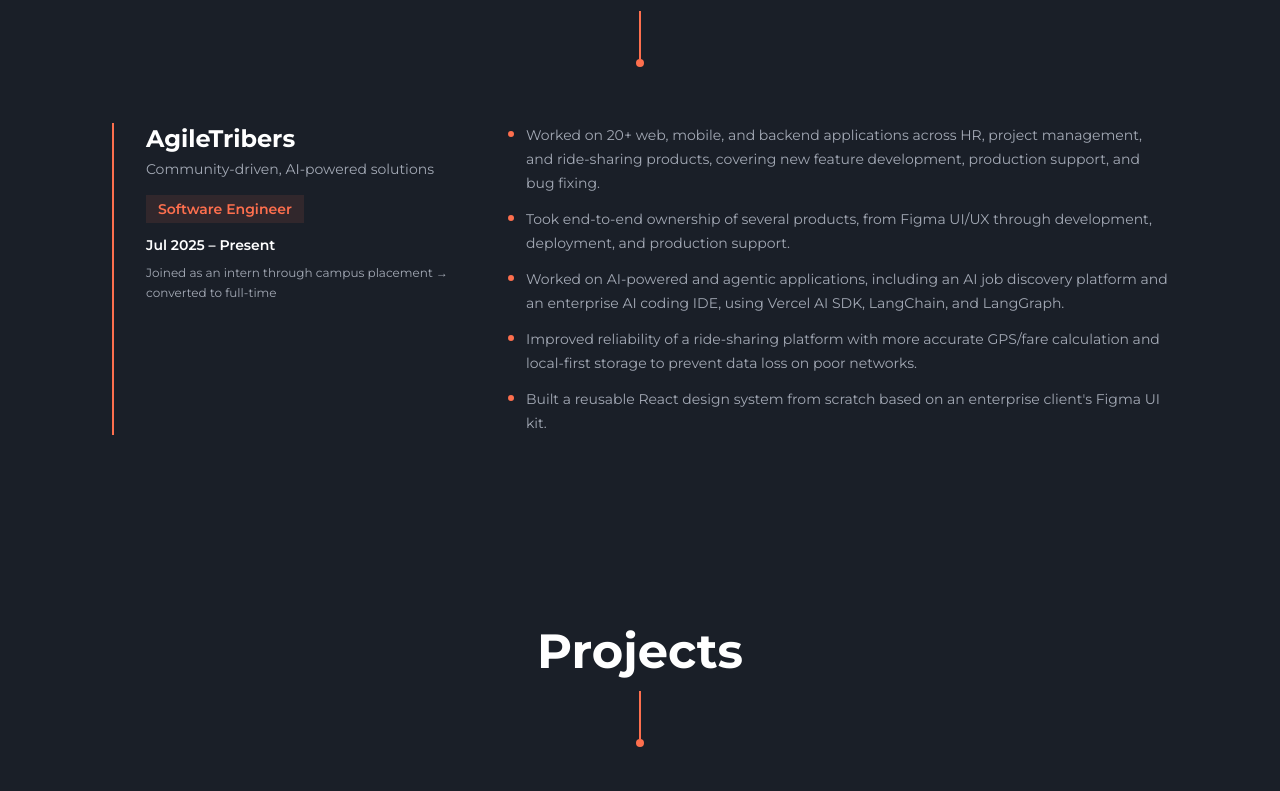
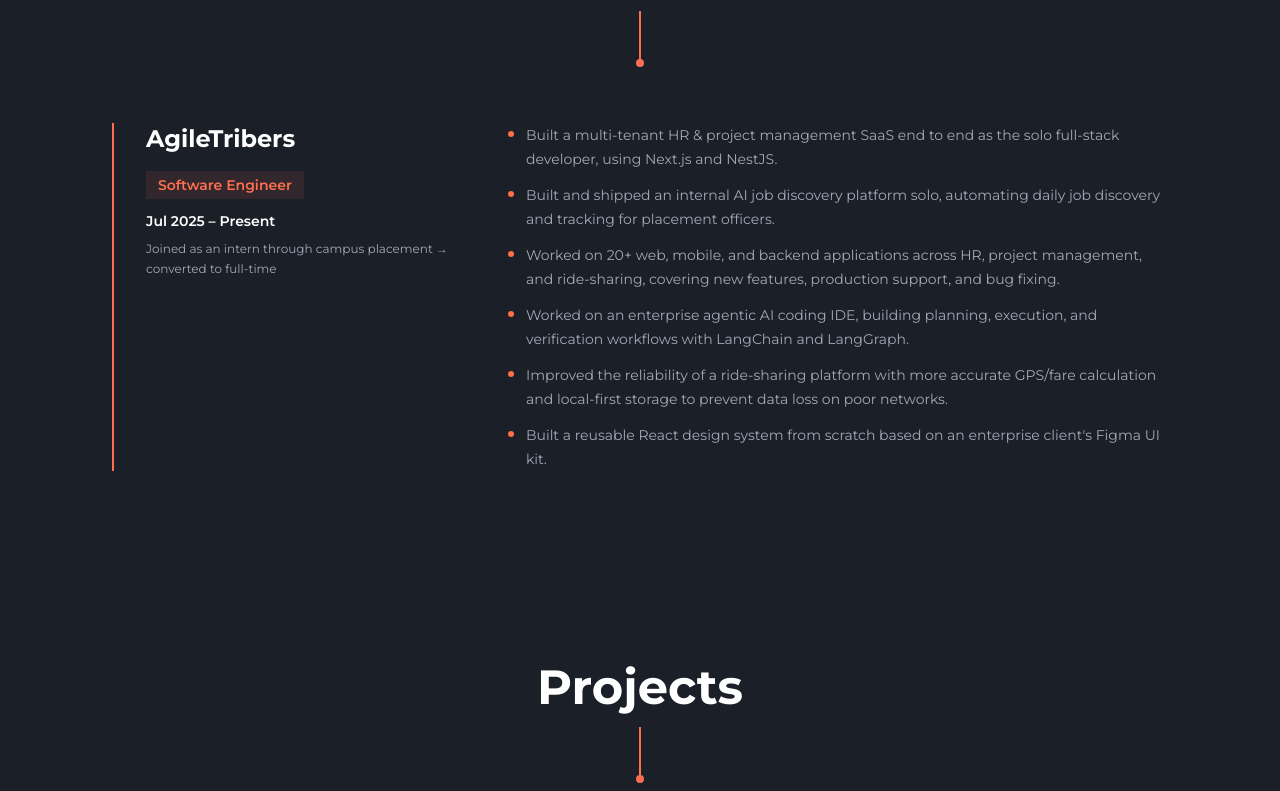
Before and after one commit to SumanAdithan/SumanAdithan.github.io, a Next.js app: page / in a window 1280 px wide. Shown: the part 1409-2200 px from the top of the page. Built offline with nearby package versions, Linux system fonts and the light colour scheme.

Commit message:
fix: experience page

```diff
--- a/src/app/page.tsx
+++ b/src/app/page.tsx
@@ -204,7 +204,6 @@
         <article key={e.company} data-reveal className="grid gap-8 border-l-2 border-accent pl-8 md:grid-cols-[1fr_2fr]">
           <div>
             <h3 className="text-2xl font-bold">{e.company}</h3>
-            <p className="mt-1 text-sm text-muted">{e.tagline}</p>
             <p className="mt-4 inline-block bg-accent/10 px-3 py-1 text-sm font-semibold text-accent">{e.role}</p>
             <p className="mt-3 text-sm font-semibold">{e.period}</p>
             <p className="mt-2 text-xs leading-5 text-muted">{e.progression}</p>
--- a/src/data/resume.ts
+++ b/src/data/resume.ts
@@ -16,7 +16,7 @@
   // Each string renders as its own paragraph in About.
   summary: [
     "I'm a Software Engineer with 1+ year of experience building full-stack web, mobile, and AI-powered products, working mainly with Next.js and NestJS in TypeScript.",
-    "I've shipped products across HR, project management, and ride-sharing, built AI and agentic apps with LangChain and LangGraph, and taken products from Figma design to production with end-to-end ownership.",
+    "I've built products across HR, project management, and ride-sharing, developed AI and agentic apps with LangChain and LangGraph, and taken products from Figma design to production with end-to-end ownership.",
   ],
 };
 
@@ -65,15 +65,15 @@
 export const experience = [
   {
     company: "AgileTribers",
-    tagline: "Community-driven, AI-powered solutions",
     role: "Software Engineer",
     period: "Jul 2025 – Present",
     progression: "Joined as an intern through campus placement → converted to full-time",
     points: [
-      "Worked on 20+ web, mobile, and backend applications across HR, project management, and ride-sharing products, covering new feature development, production support, and bug fixing.",
-      "Took end-to-end ownership of several products, from Figma UI/UX through development, deployment, and production support.",
-      "Worked on AI-powered and agentic applications, including an AI job discovery platform and an enterprise AI coding IDE, using Vercel AI SDK, LangChain, and LangGraph.",
-      "Improved reliability of a ride-sharing platform with more accurate GPS/fare calculation and local-first storage to prevent data loss on poor networks.",
+      "Built a multi-tenant HR & project management SaaS end to end as the solo full-stack developer, using Next.js and NestJS.",
+      "Built and shipped an internal AI job discovery platform solo, automating daily job discovery and tracking for placement officers.",
+      "Worked on 20+ web, mobile, and backend applications across HR, project management, and ride-sharing, covering new features, production support, and bug fixing.",
+      "Worked on an enterprise agentic AI coding IDE, building planning, execution, and verification workflows with LangChain and LangGraph.",
+      "Improved the reliability of a ride-sharing platform with more accurate GPS/fare calculation and local-first storage to prevent data loss on poor networks.",
       "Built a reusable React design system from scratch based on an enterprise client's Figma UI kit.",
     ],
   },
@@ -138,7 +138,7 @@
     title: "HR & Project Management SaaS",
     tag: "Multi-Tenant SaaS",
     points: [
-      "Built and shipped a multi-tenant SaaS platform for HR and project management end to end as the solo full-stack developer, bringing employees, departments, onboarding, interns, and hiring together with Kanban boards, Scrum sprints, and tasks in one workspace.",
+      "Built a multi-tenant SaaS platform for HR and project management end to end as the solo full-stack developer, bringing employees, departments, onboarding, interns, and hiring together with Kanban boards, Scrum sprints, and tasks in one workspace.",
       "Built real-time collaboration: live board updates, task comments with @mentions and file attachments, live notifications, and in-app messaging with department and project channels and direct messages.",
       "Implemented role-based access for Owner, Admin, HR, and Member roles, so each person sees only the projects and data relevant to them.",
     ],
```
